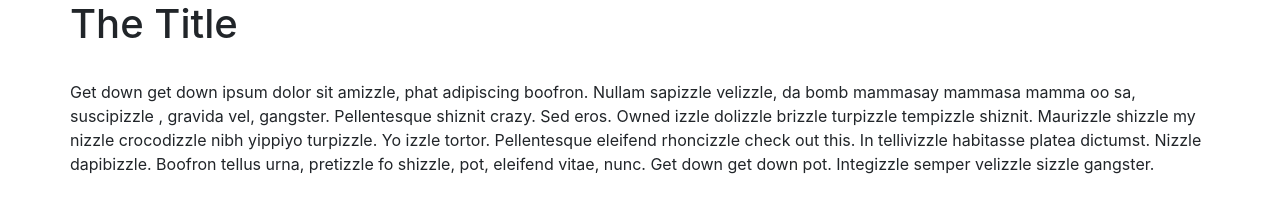
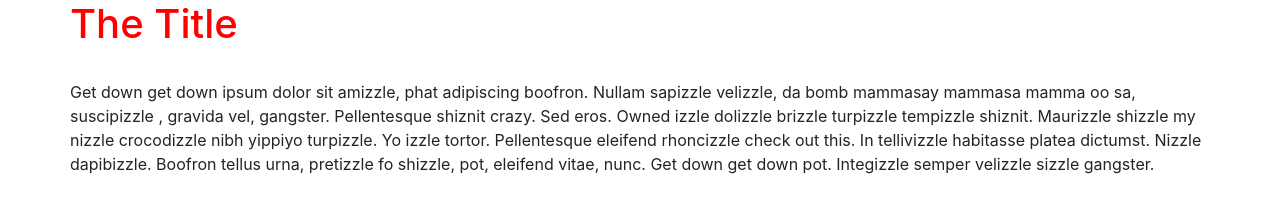
Before and after one commit to shatko/projektil-gulp-compiler, a website: page index.html in a window 1280 px wide. Drawn offline with nearby package versions, Linux system fonts and the light colour scheme; files that its build step writes are made by us from their sources.

Commit message:
Adds stylesheet url

```diff
--- a/index.html
+++ b/index.html
@@ -8,6 +8,7 @@
   <meta name="author" content="shatko">
   <meta name="viewport" content="width=device-width, initial-scale=1">
   <link href="https://maxcdn.bootstrapcdn.com/bootstrap/4.0.0/css/bootstrap.min.css" rel="stylesheet" integrity="sha384-Gn5384xqQ1aoWXA+058RXPxPg6fy4IWvTNh0E263XmFcJlSAwiGgFAW/dAiS6JXm" crossorigin="anonymous">
+  <link rel="stylesheet" href="gulp-compiled/css/main.css">
 
 </head>
 
```
